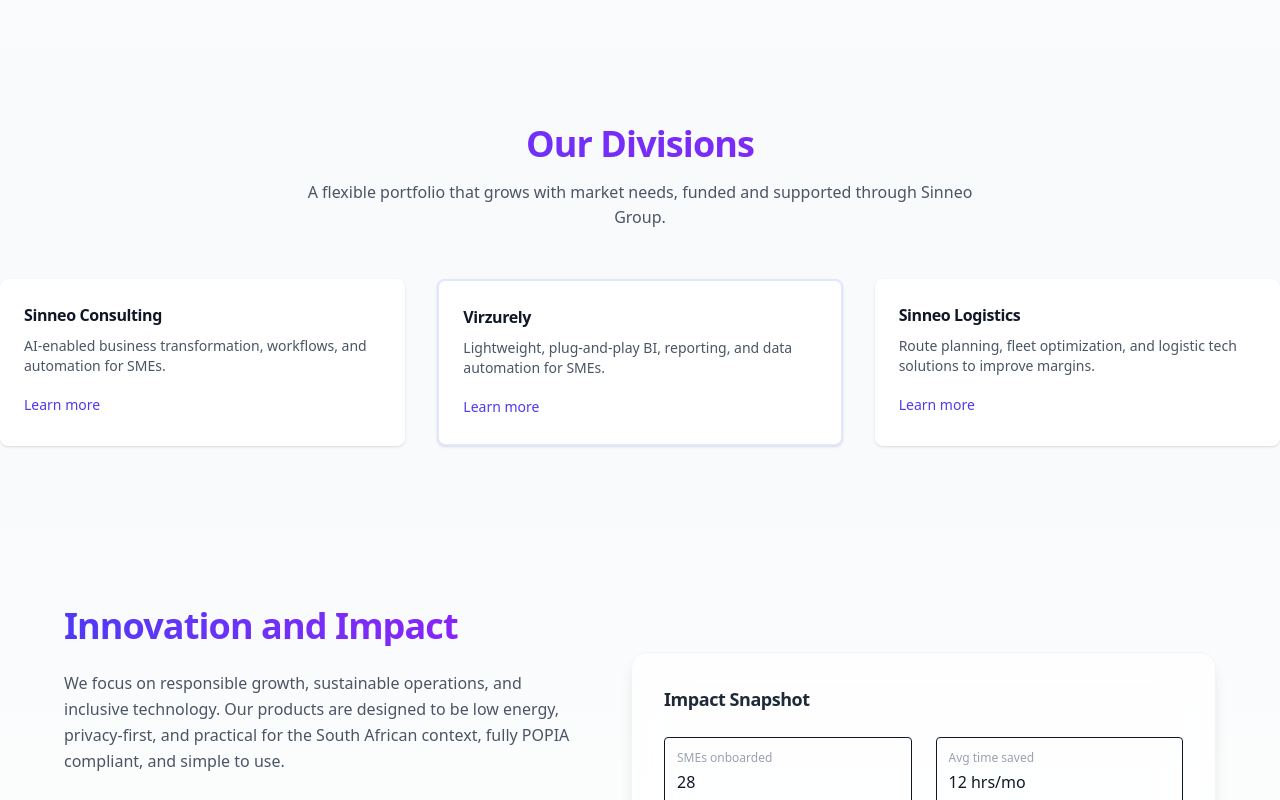
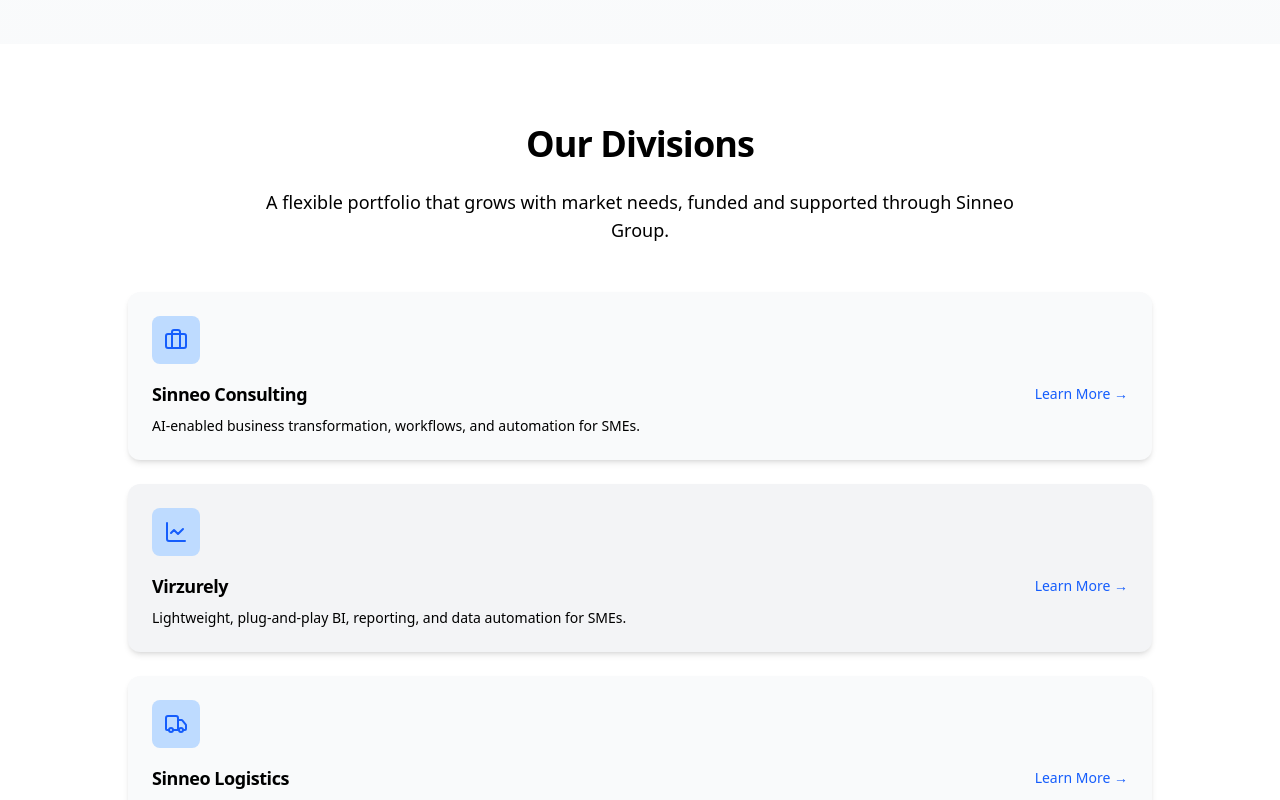
Before and after one commit to SinhleM/sinneo-group, a Next.js app: page / in a window 1280 px wide. Shown: the part 1520-2320 px from the top of the page. Built offline with nearby package versions, Linux system fonts and the light colour scheme.

Commit message:
divisions

```diff
--- a/src/components/sections/Divisions.tsx
+++ b/src/components/sections/Divisions.tsx
@@ -3,33 +3,41 @@
 
 export default function Divisions() {
   return (
-    <section id="divisions" className="py-20 relative">
-      <div className="max-w-6xl mx-auto text-center">
-        <h3 className="text-3xl md:text-4xl font-bold bg-gradient-to-r from-indigo-600 to-purple-600 bg-clip-text text-transparent">
+    <section id="divisions" className="py-20 bg-white">
+      {/* Container with small horizontal margin/padding */}
+      <div className="mx-4 text-center">
+        <h3 className="text-3xl md:text-4xl font-bold text-black bg-clip-text">
           Our Divisions
         </h3>
-        <p className="mt-4 text-gray-600 max-w-2xl mx-auto">
+        <p className="mt-6 text-lg text-black max-w-3xl mx-auto">
           A flexible portfolio that grows with market needs, funded and
           supported through Sinneo Group.
         </p>
       </div>
 
-      <div className="mt-12 grid grid-cols-1 md:grid-cols-3 gap-8">
+      {/* Cards stacked vertically with horizontal margin */}
+        <div className="mt-12 flex flex-col gap-6 max-w-5xl mx-auto">
         <DivisionCard
-          icon={<Briefcase className="h-6 w-6 text-indigo-500" />}
+          icon={<Briefcase className="h-6 w-6 text-blue-600" />}
           title="Sinneo Consulting"
           desc="AI-enabled business transformation, workflows, and automation for SMEs."
+          align="left"
+          learnMore
         />
         <DivisionCard
-          icon={<LineChart className="h-6 w-6 text-purple-500" />}
+          icon={<LineChart className="h-6 w-6 text-blue-600" />}
           title="Virzurely"
           desc="Lightweight, plug-and-play BI, reporting, and data automation for SMEs."
           highlight
+          align="left"
+          learnMore
         />
         <DivisionCard
-          icon={<Truck className="h-6 w-6 text-green-500" />}
+          icon={<Truck className="h-6 w-6 text-blue-600" />}
           title="Sinneo Logistics"
           desc="Route planning, fleet optimization, and logistic tech solutions to improve margins."
+          align="left"
+          learnMore
         />
       </div>
     </section>
--- a/src/components/ui/DivisionCard.tsx
+++ b/src/components/ui/DivisionCard.tsx
@@ -1,18 +1,45 @@
-// File: app/components/ui/DivisionCard.tsx
 type DivisionCardProps = {
+  icon: React.ReactNode;
   title: string;
   desc: string;
   highlight?: boolean;
+  align?: "left" | "center";
+  learnMore?: boolean;
 };
 
-export default function DivisionCard({ title, desc, highlight }: DivisionCardProps) {
+export default function DivisionCard({
+  icon,
+  title,
+  desc,
+  highlight = false,
+  align = "center",
+  learnMore = false,
+}: DivisionCardProps) {
   return (
-    <div className={`p-6 rounded-lg shadow-sm bg-white ${highlight ? 'border-2 border-indigo-100' : ''}`}>
-      <h4 className="font-semibold">{title}</h4>
-      <p className="mt-2 text-gray-600 text-sm">{desc}</p>
-      <div className="mt-4">
-        <a href="#contact" className="text-sm font-medium text-indigo-600">Learn more</a>
+    <div
+      className={`p-6 rounded-xl shadow-md hover:shadow-lg transition ${
+        highlight ? "bg-gray-100" : "bg-gray-50"
+      } text-${align} w-full`}
+    >
+      <div className="w-12 h-12 flex items-center justify-center rounded-lg bg-blue-200 text-blue-800 mb-4">
+        {icon}
       </div>
+
+      {/* Title and Learn More on same line */}
+      <div className="flex justify-between items-center">
+        <h4 className="font-semibold text-lg text-black">{title}</h4>
+        {learnMore && (
+          <a
+            href="#"
+            className="text-blue-600 hover:underline text-sm font-medium"
+            aria-label={`Learn more about ${title}`}
+          >
+            Learn More →
+          </a>
+        )}
+      </div>
+
+      <p className="mt-2 text-sm text-black">{desc}</p>
     </div>
   );
 }
```
